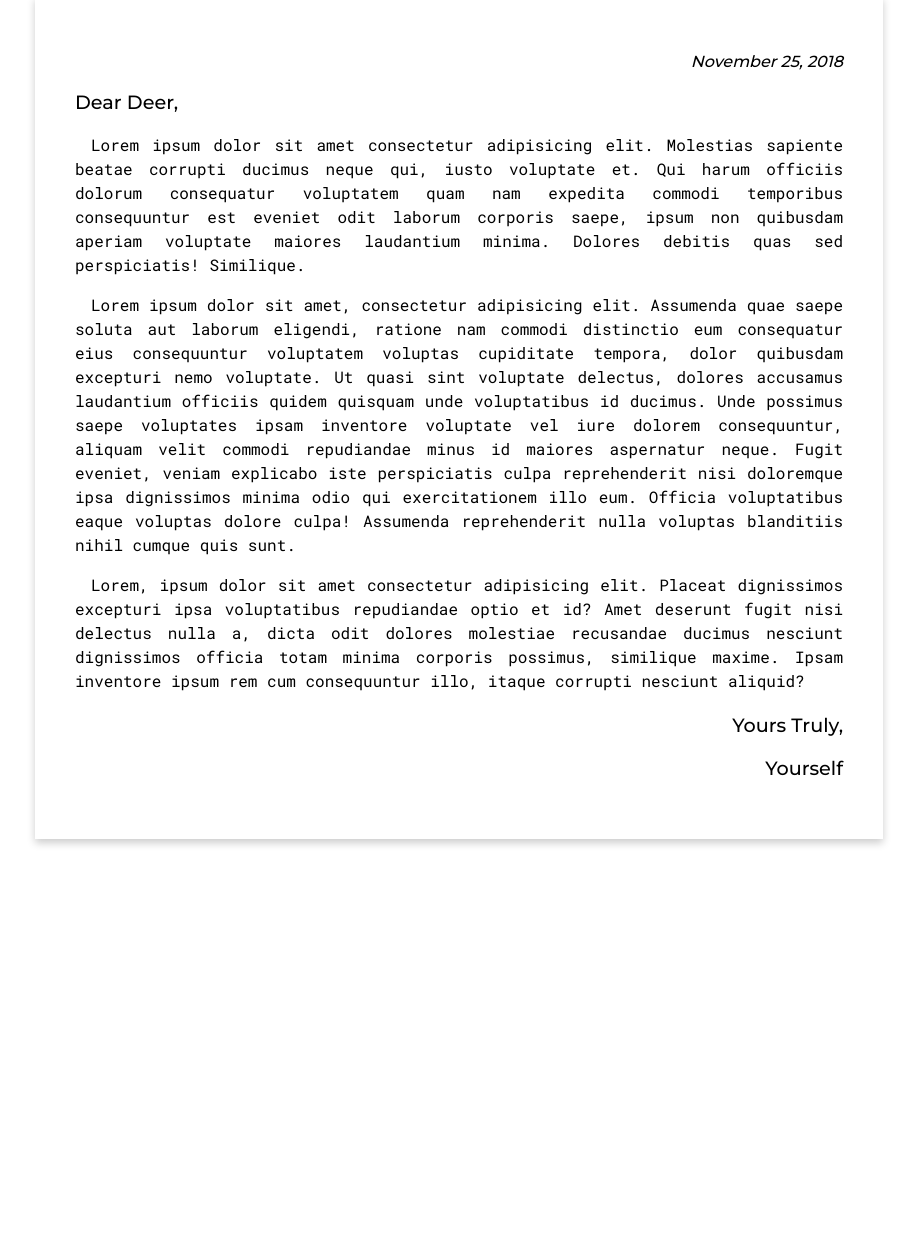
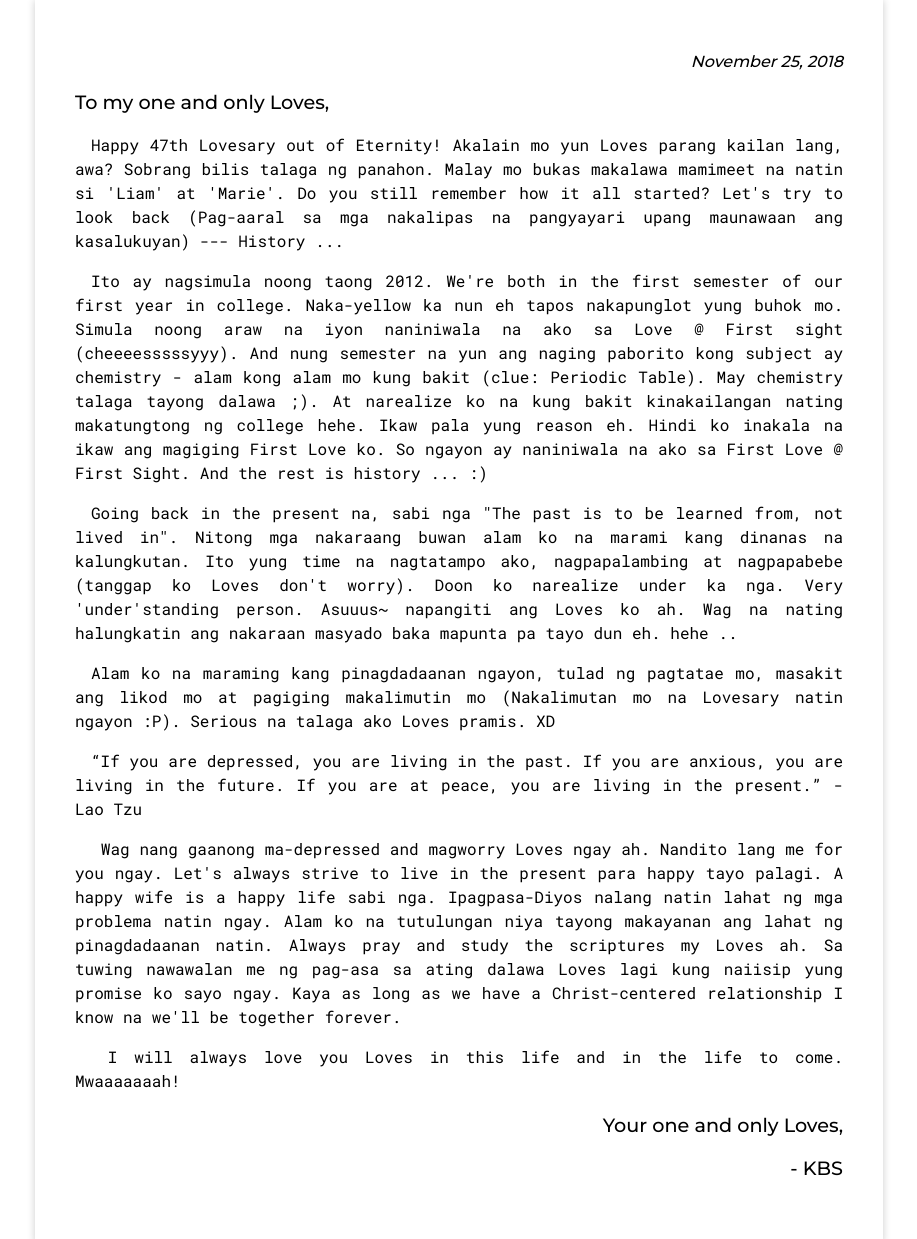
Before and after one commit to teampsbox/modern_letter, a plain HTML site: page index.html in a window 1280 px wide. Shown: the part 28-1267 px from the top of the page, without its empty margins (181-1098 px from the left). Before the commit the page ends 891 px from the top, so only its background shows below. Drawn offline with Linux system fonts and the light colour scheme.

Commit message:
First Draft

```diff
--- a/index.html
+++ b/index.html
@@ -12,42 +12,68 @@
   <body id="bg-img">
     <div class="card">
       <div id="date"><h3>November 25, 2018</h3></div>
-      <div id="recipient"><h3>Dear Deer,</h3></div>
+      <div id="recipient"><h3>To my one and only Loves,</h3></div>
       <div id="content">
         <p>
-          &emsp;Lorem ipsum dolor sit amet consectetur adipisicing elit.
-          Molestias sapiente beatae corrupti ducimus neque qui, iusto voluptate
-          et. Qui harum officiis dolorum consequatur voluptatem quam nam
-          expedita commodi temporibus consequuntur est eveniet odit laborum
-          corporis saepe, ipsum non quibusdam aperiam voluptate maiores
-          laudantium minima. Dolores debitis quas sed perspiciatis! Similique.
+          &emsp;Happy 47th Lovesary out of Eternity! Akalain mo yun Loves parang
+          kailan lang, awa? Sobrang bilis talaga ng panahon. Malay mo bukas
+          makalawa mamimeet na natin si 'Liam' at 'Marie'. Do you still remember
+          how it all started? Let's try to look back (Pag-aaral sa mga nakalipas
+          na pangyayari upang maunawaan ang kasalukuyan) --- History ...
         </p>
         <p>
-          &emsp;Lorem ipsum dolor sit amet, consectetur adipisicing elit.
-          Assumenda quae saepe soluta aut laborum eligendi, ratione nam commodi
-          distinctio eum consequatur eius consequuntur voluptatem voluptas
-          cupiditate tempora, dolor quibusdam excepturi nemo voluptate. Ut quasi
-          sint voluptate delectus, dolores accusamus laudantium officiis quidem
-          quisquam unde voluptatibus id ducimus. Unde possimus saepe voluptates
-          ipsam inventore voluptate vel iure dolorem consequuntur, aliquam velit
-          commodi repudiandae minus id maiores aspernatur neque. Fugit eveniet,
-          veniam explicabo iste perspiciatis culpa reprehenderit nisi doloremque
-          ipsa dignissimos minima odio qui exercitationem illo eum. Officia
-          voluptatibus eaque voluptas dolore culpa! Assumenda reprehenderit
-          nulla voluptas blanditiis nihil cumque quis sunt.
+          &emsp;Ito ay nagsimula noong taong 2012. We're both in the first
+          semester of our first year in college. Naka-yellow ka nun eh tapos
+          nakapunglot yung buhok mo. Simula noong araw na iyon naniniwala na ako
+          sa Love @ First sight (cheeeesssssyyy). And nung semester na yun ang
+          naging paborito kong subject ay chemistry - alam kong alam mo kung
+          bakit (clue: Periodic Table). May chemistry talaga tayong dalawa ;).
+          At narealize ko na kung bakit kinakailangan nating makatungtong ng
+          college hehe. Ikaw pala yung reason eh. Hindi ko inakala na ikaw ang
+          magiging First Love ko. So ngayon ay naniniwala na ako sa First Love @
+          First Sight. And the rest is history ... :)
         </p>
         <p>
-          &emsp;Lorem, ipsum dolor sit amet consectetur adipisicing elit.
-          Placeat dignissimos excepturi ipsa voluptatibus repudiandae optio et
-          id? Amet deserunt fugit nisi delectus nulla a, dicta odit dolores
-          molestiae recusandae ducimus nesciunt dignissimos officia totam minima
-          corporis possimus, similique maxime. Ipsam inventore ipsum rem cum
-          consequuntur illo, itaque corrupti nesciunt aliquid?
+          &emsp;Going back in the present na, sabi nga "The past is to be
+          learned from, not lived in". Nitong mga nakaraang buwan alam ko na
+          marami kang dinanas na kalungkutan. Ito yung time na nagtatampo ako,
+          nagpapalambing at nagpapabebe (tanggap ko Loves don't worry). Doon ko
+          narealize under ka nga. Very 'under'standing person. Asuuus~ napangiti
+          ang Loves ko ah. Wag na nating halungkatin ang nakaraan masyado baka
+          mapunta pa tayo dun eh. hehe ..
+        </p>
+        <p>
+          &emsp;Alam ko na maraming kang pinagdadaanan ngayon, tulad ng pagtatae
+          mo, masakit ang likod mo at pagiging makalimutin mo (Nakalimutan mo na
+          Lovesary natin ngayon :P). Serious na talaga ako Loves pramis. XD
+        </p>
+        <p>
+          &emsp;<q
+            >If you are depressed, you are living in the past. If you are
+            anxious, you are living in the future. If you are at peace, you are
+            living in the present.</q
+          >
+          - Lao Tzu
+        </p>
+        <p>
+          &emsp; Wag nang gaanong ma-depressed and magworry Loves ngay ah.
+          Nandito lang me for you ngay. Let's always strive to live in the
+          present para happy tayo palagi. A happy wife is a happy life sabi nga.
+          Ipagpasa-Diyos nalang natin lahat ng mga problema natin ngay. Alam ko
+          na tutulungan niya tayong makayanan ang lahat ng pinagdadaanan natin.
+          Always pray and study the scriptures my Loves ah. Sa tuwing nawawalan
+          me ng pag-asa sa ating dalawa Loves lagi kung naiisip yung promise ko
+          sayo ngay. Kaya as long as we have a Christ-centered relationship I
+          know na we'll be together forever.
+        </p>
+        <p>
+          &emsp; I will always love you Loves in this life and in the life to
+          come. Mwaaaaaaah!
         </p>
       </div>
       <div id="sender">
-        <h3>Yours Truly,</h3>
-        <h3>Yourself</h3>
+        <h3>Your one and only Loves,</h3>
+        <h3>- KBS</h3>
       </div>
       <!--
         <div id="ps">
```
